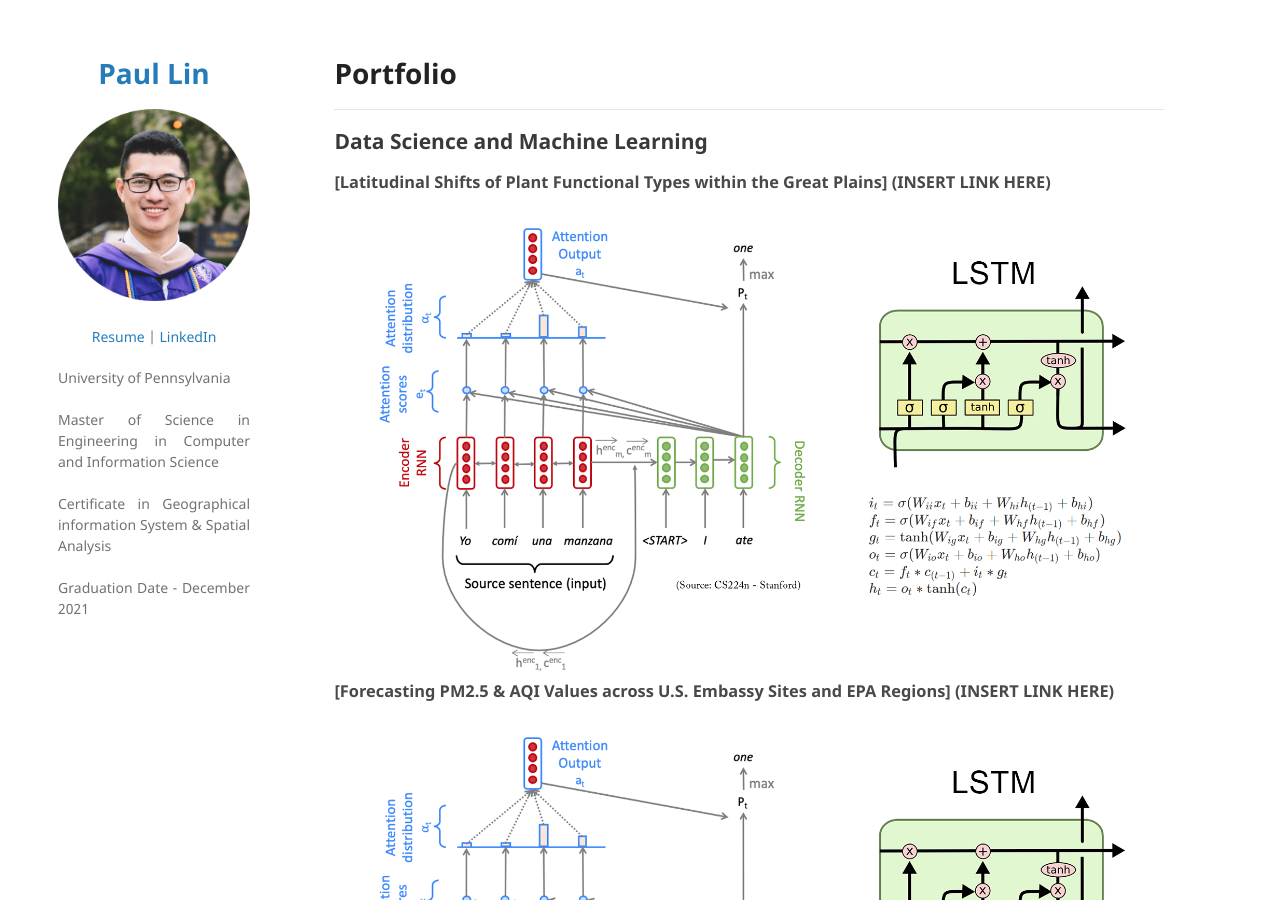
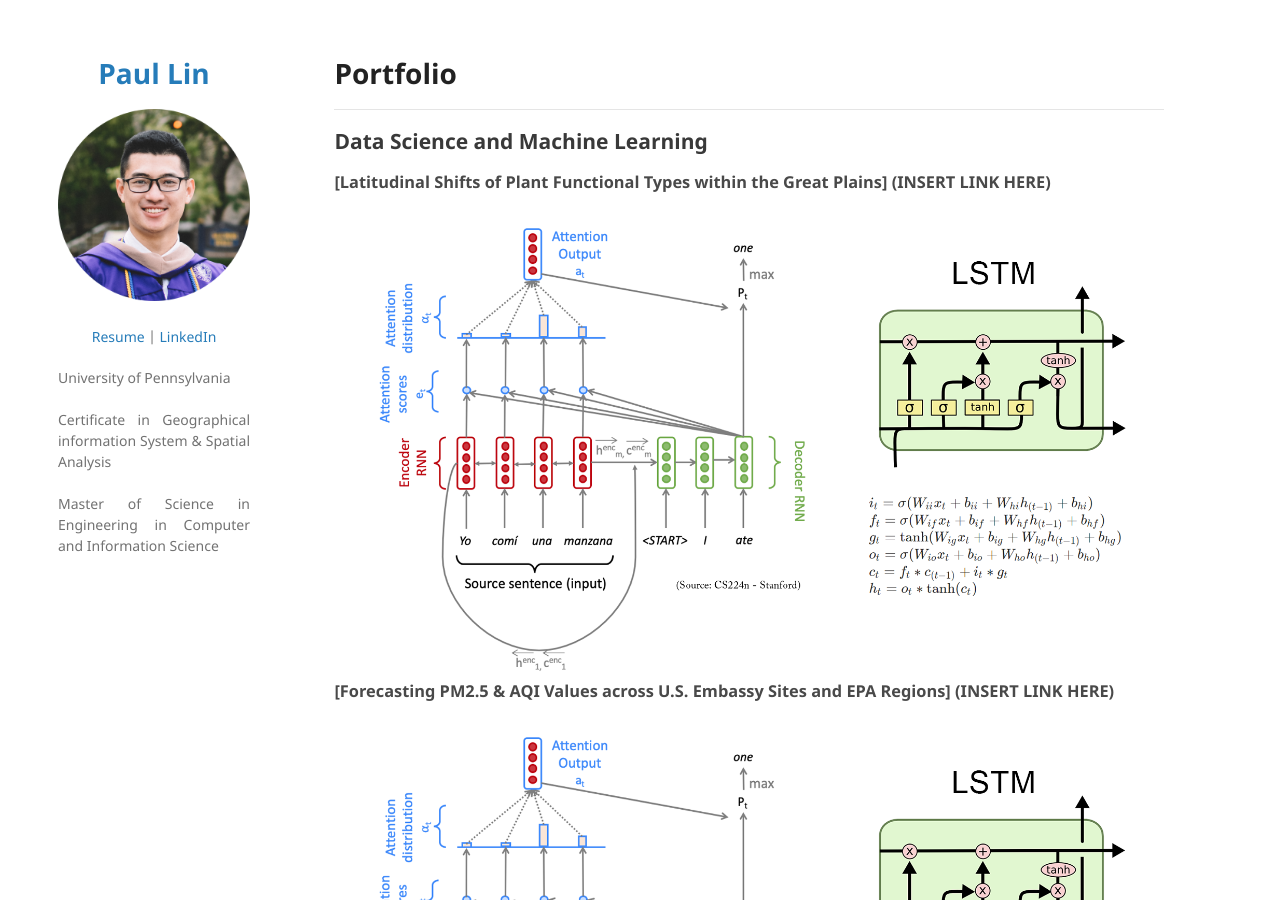
Before and after one commit to paulslin/paulslin.github.io, a Jekyll site: the page built from index.md, in a window 1280 px wide and 900 px high. Built offline with Jekyll 4.4.1, drawn with Linux system fonts in a browser that asks for light colours; our own code applies the rules of GitHub Pages for plain Markdown files.

Commit message:
Update _config.yml

```diff
--- a/_config.yml
+++ b/_config.yml
@@ -10,9 +10,8 @@ description:
 
   <p align="justify">
   University of Pennsylvania <br><br>
+  Certificate in Geographical information System & Spatial Analysis <br><br>
   Master of Science in Engineering in Computer and Information Science <br><br>
-  Certificate in Geographical information System & Spatial Analysis <br><br>
-  Graduation Date - December 2021
   </p>
 
 theme: jekyll-theme-minimal
```
